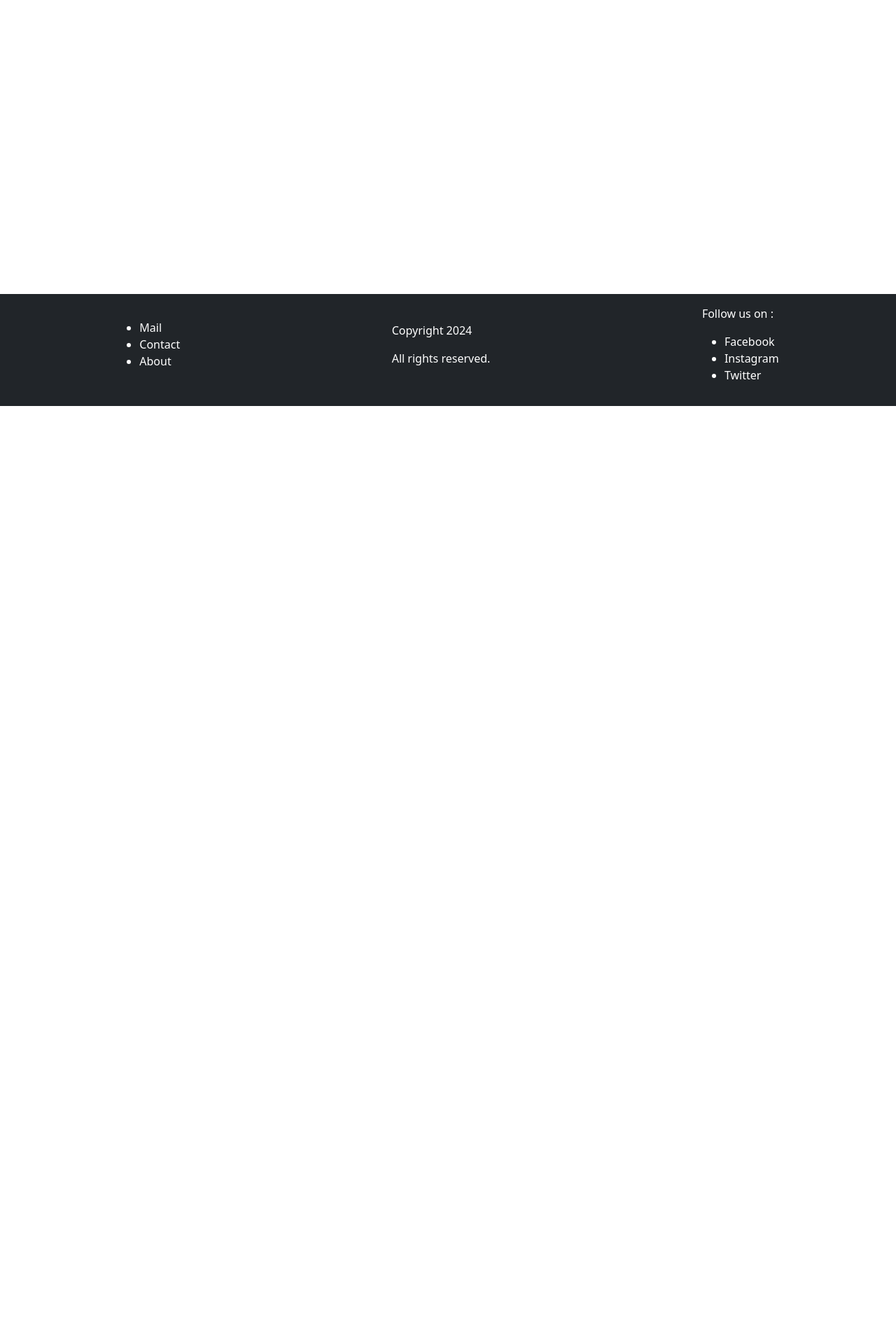
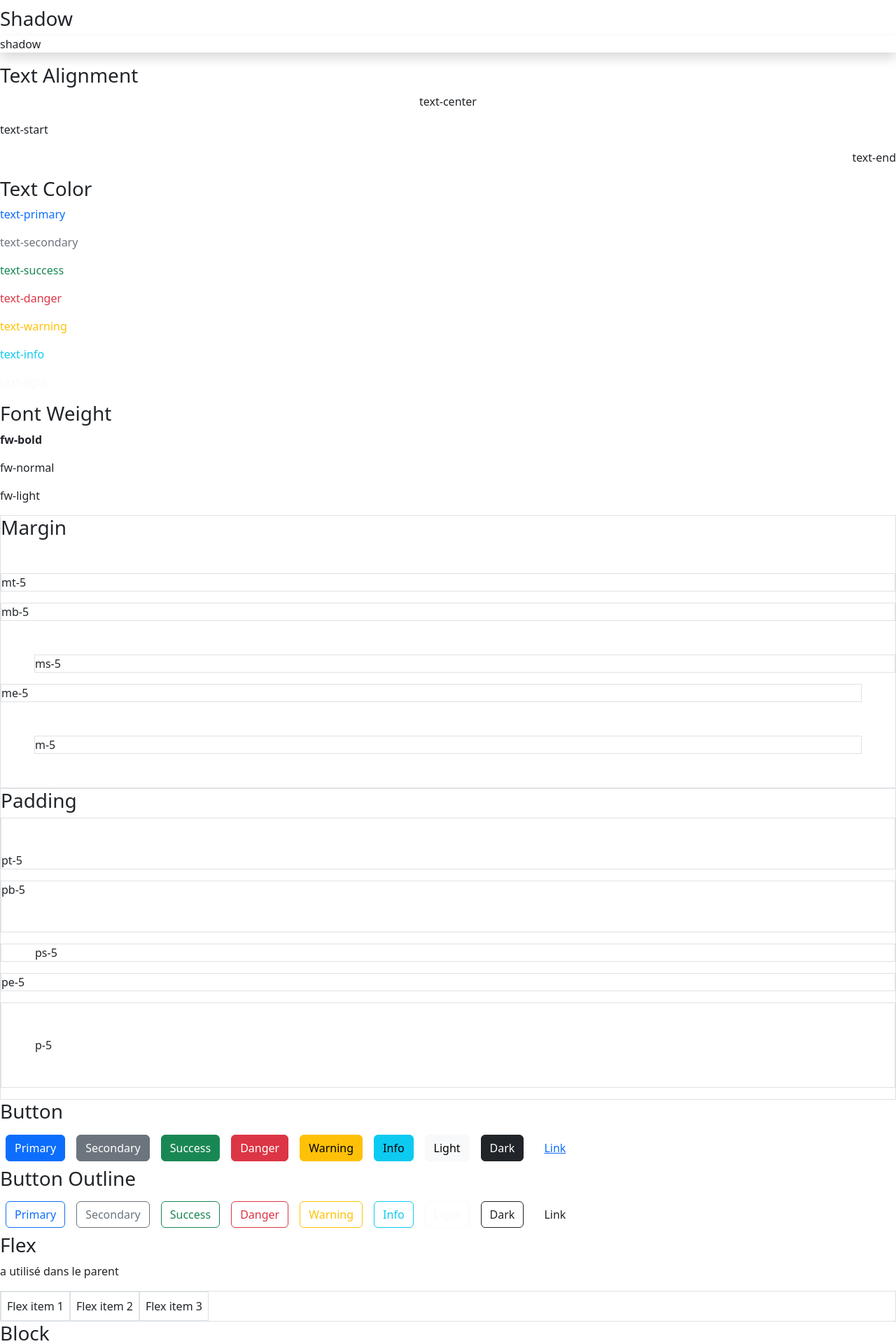
Before and after one commit to zacharyb12/demo-angular-Python2, an Angular app: page /demo/bootstrap in a window 1280 px wide. Before the commit this address led to /. Shown: the part 220-2140 px from the top of the page at 70% size. Before the commit the page ends 800 px from the top, so only its background shows below. Built offline with nearby package versions, Linux system fonts and the light colour scheme.

Commit message:
fin-de-journée

```diff
--- a/src/app/app.routes.ts
+++ b/src/app/app.routes.ts
@@ -5,11 +5,13 @@ import { Bindings } from '../components/pages/demo/bindings/bindings';
 import { ExoRouting } from '../components/pages/exercices/exo-routing/exo-routing';
 import { CompteurComponent } from '../components/pages/exercices/compteur-component/compteur-component';
 import { ProductDetails } from '../components/pages/exercices/product-details/product-details';
+import { Bootstrap } from '../components/pages/demo/bootstrap/bootstrap';
 
 export const routes: Routes = [
     {path: '' , component : HomeComponent},
     {path : 'demo' , component : HomeRouter ,children : [
-        {path : 'bindings' , component : Bindings}
+        {path : 'bindings' , component : Bindings},
+        {path : 'bootstrap' , component : Bootstrap}
     ]},
     {path : 'exo' , component : ExoRouting , children : [
         {path : 'compteur' , component : CompteurComponent},
--- /dev/null
+++ b/src/components/pages/demo/bootstrap/bootstrap.html
@@ -0,0 +1,103 @@
+<h1>Bootstrap</h1>
+
+<div>
+    <p>Voici un petit récapitulatif des classes bootstrap les plus utilisées : </p>
+
+    <div>
+        <h3>Card</h3>
+        <p class="card">card</p>
+    </div>
+
+    <div>
+        <h3>Shadow</h3>
+        <p class="shadow">shadow</p>
+    </div>
+
+    <div>
+        <h3>Text Alignment</h3>
+        <p class="text-center">text-center</p>
+        <p class="text-start">text-start</p>
+        <p class="text-end">text-end</p>
+    </div>
+
+    <div>
+        <h3>Text Color</h3>
+        <p class="text-primary">text-primary</p>
+        <p class="text-secondary">text-secondary</p>
+        <p class="text-success">text-success</p>
+        <p class="text-danger">text-danger</p>
+        <p class="text-warning">text-warning</p>
+        <p class="text-info">text-info</p>
+        <p class="text-light">text-light</p>
+    </div>
+
+    <div>
+        <h3>Font Weight</h3>
+        <p class="fw-bold">fw-bold</p>
+        <p class="fw-normal">fw-normal</p>
+        <p class="fw-light">fw-light</p>
+    </div>
+
+    <div class="border">
+        <h3>Margin</h3>
+        <p class="mt-5 border">mt-5</p>
+        <p class="mb-5 border">mb-5</p>
+        <p class="ms-5 border">ms-5</p>
+        <p class="me-5 border">me-5</p>
+        <p class="m-5 border">m-5</p>
+    </div>
+
+        <div class="border">
+        <h3>Padding</h3>
+        <p class="pt-5 border">pt-5</p>
+        <p class="pb-5 border">pb-5</p>
+        <p class="ps-5 border">ps-5</p>
+        <p class="pe-5 border">pe-5</p>
+        <p class="p-5 border">p-5</p>
+    </div>
+
+<div>
+    <h3>Button</h3>
+    <button class="btn btn-primary m-2">Primary</button>
+    <button class="btn btn-secondary m-2">Secondary</button>
+    <button class="btn btn-success m-2">Success</button>
+    <button class="btn btn-danger m-2">Danger</button>
+    <button class="btn btn-warning m-2">Warning</button>
+    <button class="btn btn-info m-2">Info</button>
+    <button class="btn btn-light m-2">Light</button>
+    <button class="btn btn-dark m-2">Dark</button>
+    <button class="btn btn-link m-2">Link</button>
+</div>
+
+<div>
+    <h3>Button Outline</h3>
+    <button class="btn btn-outline-primary m-2">Primary</button>
+    <button class="btn btn-outline-secondary m-2">Secondary</button>
+    <button class="btn btn-outline-success m-2">Success</button>
+    <button class="btn btn-outline-danger m-2">Danger</button>
+    <button class="btn btn-outline-warning m-2">Warning</button>
+    <button class="btn btn-outline-info m-2">Info</button>
+    <button class="btn btn-outline-light m-2">Light</button>
+    <button class="btn btn-outline-dark m-2">Dark</button>
+    <button class="btn btn-outline-link m-2">Link</button>
+    </div>
+
+<div>
+    <h3>Flex</h3>
+    <p>a utilisé dans le parent</p>
+    <div class="d-flex border">
+        <div class="p-2 border">Flex item 1</div>
+        <div class="p-2 border">Flex item 2</div>
+        <div class="p-2 border">Flex item 3</div>
+    </div>
+</div>
+
+<div>
+    <h3>Block</h3>
+    <p>a utilisé dans le parent ( valeur par defaut ) </p>
+    <div class="border d-block">
+        <p class="border">Block element 1</p>
+        <p class="border">Block element 2</p>
+        <p class="border">Block element 3</p>
+    </div>
+</div>
--- a/src/components/pages/exercices/product-details/product-details.html
+++ b/src/components/pages/exercices/product-details/product-details.html
@@ -1,28 +1,30 @@
-<div class="card w-75 m-auto p-3 mt-5">
+<div class="card w-50 m-auto p-3 mt-5 mb-5 shadow">
 
-
+<div class="text-center mt-3 mb-3">
+        <!-- titre -->
     <h1>{{product.name}}</h1>
-
-
-<div class="d-flex">
-    <!-- image -->
-     <div class=" justify-content-evenly">
-         <button class="btn btn-sm btn-outline-dark m-3">addCart</button>
-         <button class="btn btn-sm btn-outline-dark m-3">Details</button>
-        </div>
-
-     <img [src]="product.imageUrl" class="rounded m-auto" width="200" alt="">
 </div>
 
-<div>
-    <!-- description -->
-     <p>{{product.description}}</p>
+<div class="d-flex m-auto justify-content-evenly mt-3 mb-3">
+    <div class="w-50 card p-3">
+        <!-- image et description-->
+        <p>{{product.description}}</p>
+    </div>
+    <div class="">
+        <img [src]="product.imageUrl" class="rounded ms-auto" width="200" alt="">
+    </div>
 </div>
 
     <div class="d-flex justify-content-evenly">
+         <button class="btn btn-sm btn-outline-warning m-3">addCart</button>
+         <button class="btn btn-sm btn-outline-primary m-3">Review</button>
+    </div>
+
+
+    <div class="d-flex justify-content-evenly ">
         <!-- informations -->
-        <p>stock : {{product.quantity}}</p>
-        <p> id : {{product.id}}</p>
+        <p class="mt-auto mb-1">stock : {{product.quantity}}</p>
+        <p class="mt-auto mb-1"> id : {{product.id}}</p>
 
     </div>
 </div>
--- a/src/components/pages/exercices/product-details/product-details.ts
+++ b/src/components/pages/exercices/product-details/product-details.ts
@@ -13,8 +13,8 @@ product : Product  = {
   id: 1,
   name: "Ordinateur portable",
   price: 799.99,
-  description: "Un ordinateur portable puissant et léger.",
-  imageUrl: "https://cdn.pixabay.com/photo/2018/12/10/21/33/winter-boots-3867775_1280.jpg",
+  description: "Un ordinateur portable puissant et léger. Parfait pour le travail et les loisirs. Conçu pour durer avec une batterie longue durée et un écran haute résolution. Idéal pour les professionnels et les étudiants.",
+  imageUrl: "https://cdn.pixabay.com/photo/2021/08/06/17/20/computer-6526819_640.jpg",
   note : 4.5,
   quantity : 10
 }
--- a/src/components/shared/footer-component/footer-component.css
+++ b/src/components/shared/footer-component/footer-component.css
@@ -1,5 +1,4 @@
 .footer{
     bottom: 0;
-    position: fixed;
     width: 100%;
 }
--- a/src/components/shared/navbar-component/navbar-component.html
+++ b/src/components/shared/navbar-component/navbar-component.html
@@ -8,6 +8,7 @@
 		<button type="button" class="nav-link" ngbDropdownToggle>Demo</button>
 		<div ngbDropdownMenu>
 			<button routerLink="demo/bindings" ngbDropdownItem>Demo bindings</button>
+			<button routerLink="demo/bootstrap" ngbDropdownItem>Demo bootstrap</button>
 			<div class="dropdown-divider"></div>
 		</div>
 	</li>
```
Also changed, not shown: src/components/pages/demo/bootstrap/bootstrap.ts (added, +11 -0 lines), src/components/pages/demo/bootstrap/bootstrap.css (added), 1 other file (tests, documents, lock files or other folders).
